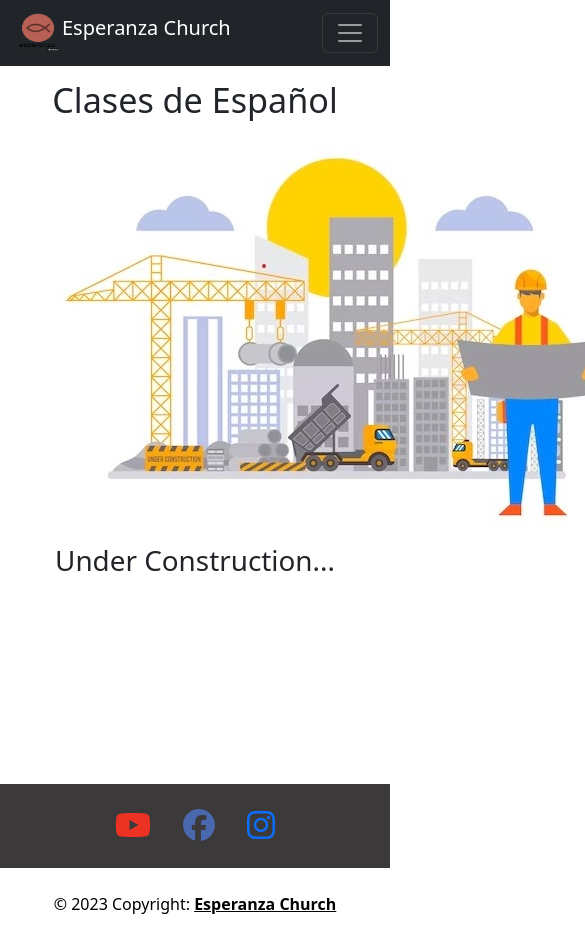
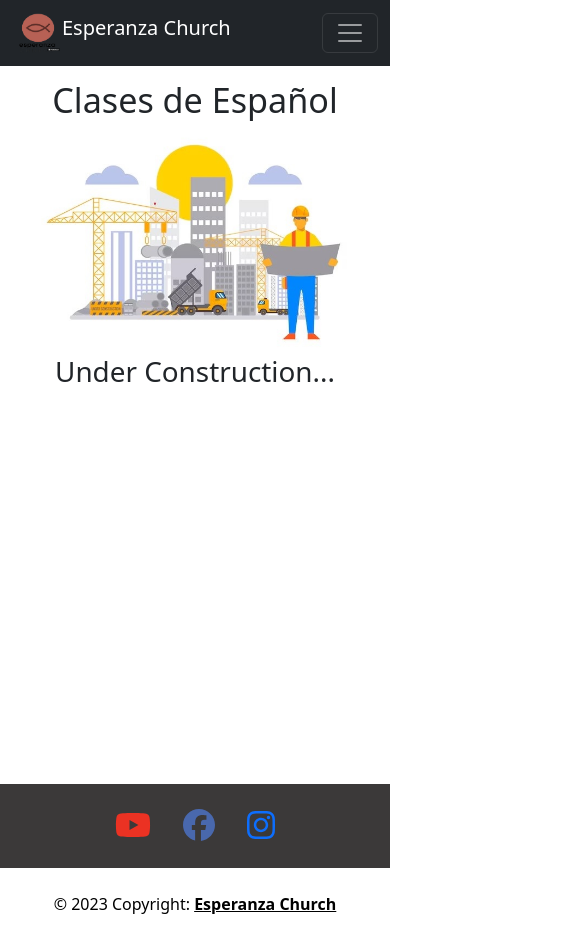
Before and after one commit to Jorgedrv/ec-form, a React (Create React App) app: page /spanish-form in a window 390 px wide. Shown: the top 940 px of the page, 585 px wide, since content can reach past the window. Built offline with nearby package versions, Linux system fonts and the light colour scheme.

Commit message:
Image responsive

```diff
--- a/src/components/forms/spanish-form/SpanishForm.jsx
+++ b/src/components/forms/spanish-form/SpanishForm.jsx
@@ -7,7 +7,7 @@ const EnglishForm = () => {
                 <h1 className="display-4 centered">Clases de Español</h1>
             </div>
             <div className="text-center">
-                <img src="/images/under-construction.jpg" alt="under" />
+                <img width={980} height={520} src="/images/under-construction.jpg" alt="under" className="mx-auto d-block img-fluid" />
                 <p className="display-6 centered">Under Construction...</p>
             </div>
         </Container>
```
